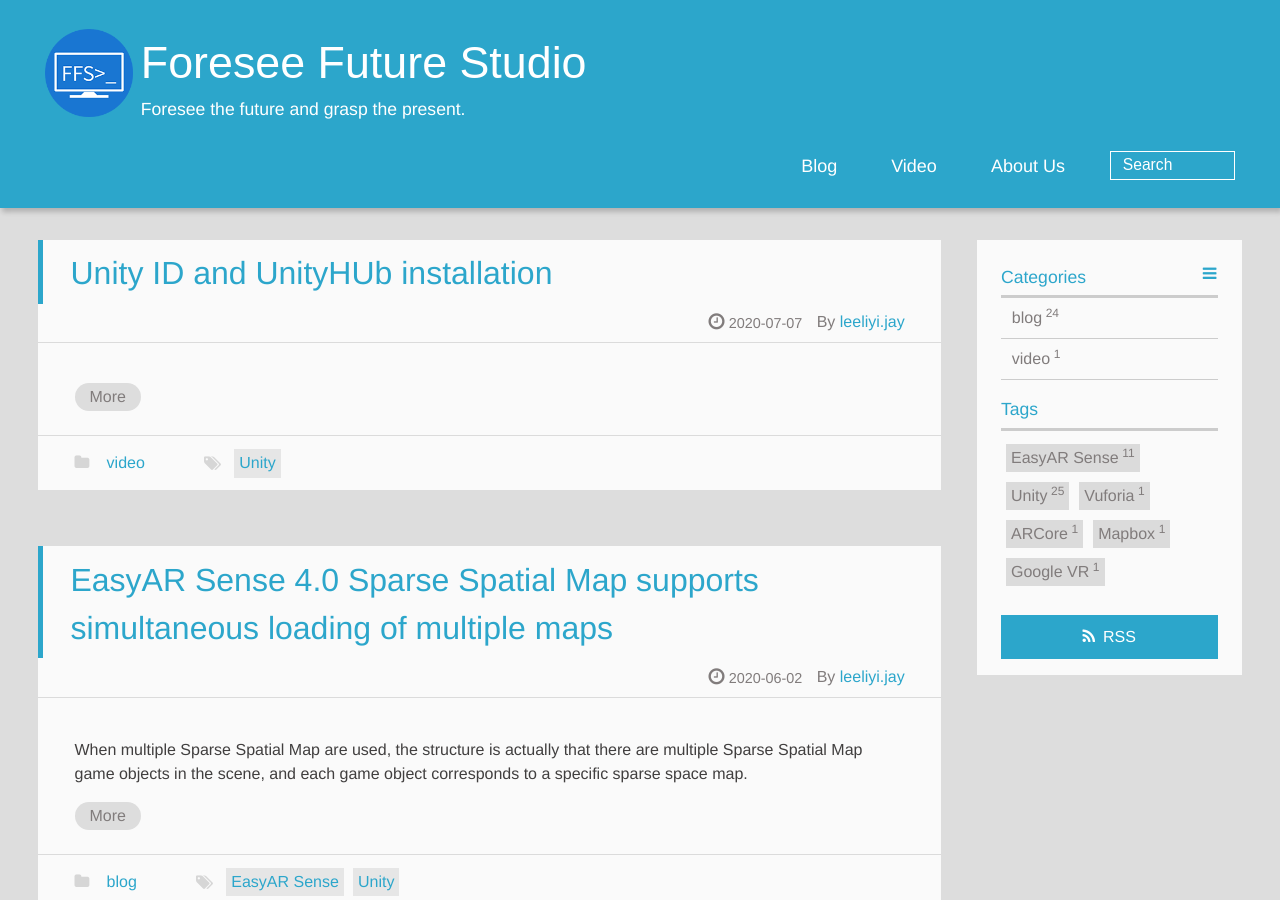
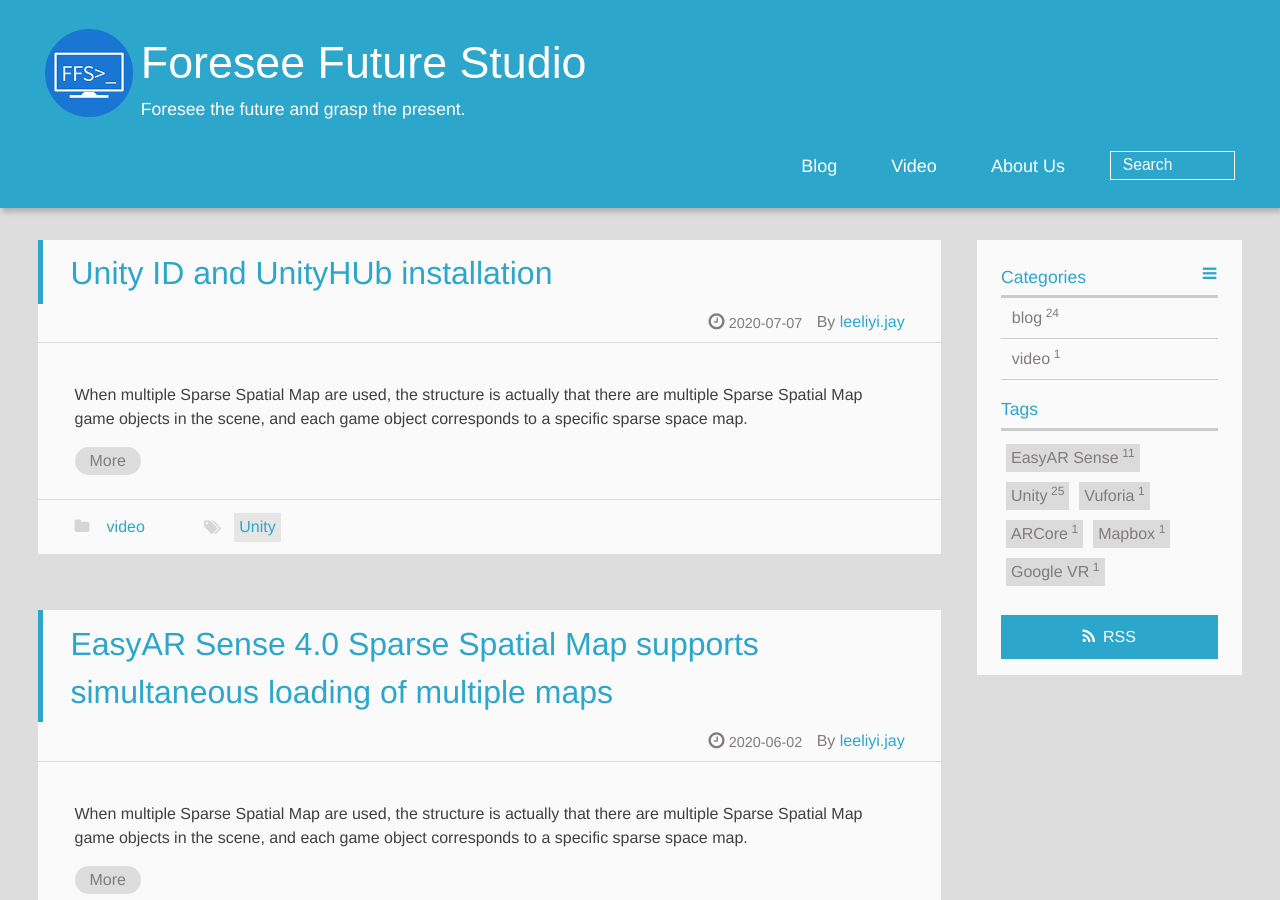
Before and after one commit to wuyt/wuyt.github.io, a Jekyll site: the page built from index.html, in a window 1280 px wide and 900 px high. Built offline with Jekyll 4.4.1, drawn with Linux system fonts in a browser that asks for light colours; the list of posts is cut into pages by our own code.

Commit message:
Revert "Update 2020-07-07-Unity-basic-tutorial-01.md"
This reverts commit 8e36409d6e26881df7eef33f68ef90a16bcb5bc9.

```diff
--- a/_posts/2020-07-07-Unity-basic-tutorial-01.md
+++ b/_posts/2020-07-07-Unity-basic-tutorial-01.md
@@ -7,7 +7,7 @@ category: [video]
 description: Unity
 ---
 
-
+When multiple Sparse Spatial Map are used, the structure is actually that there are multiple Sparse Spatial Map game objects in the scene, and each game object corresponds to a specific sparse space map.
 
 <!-- more -->
 
```
